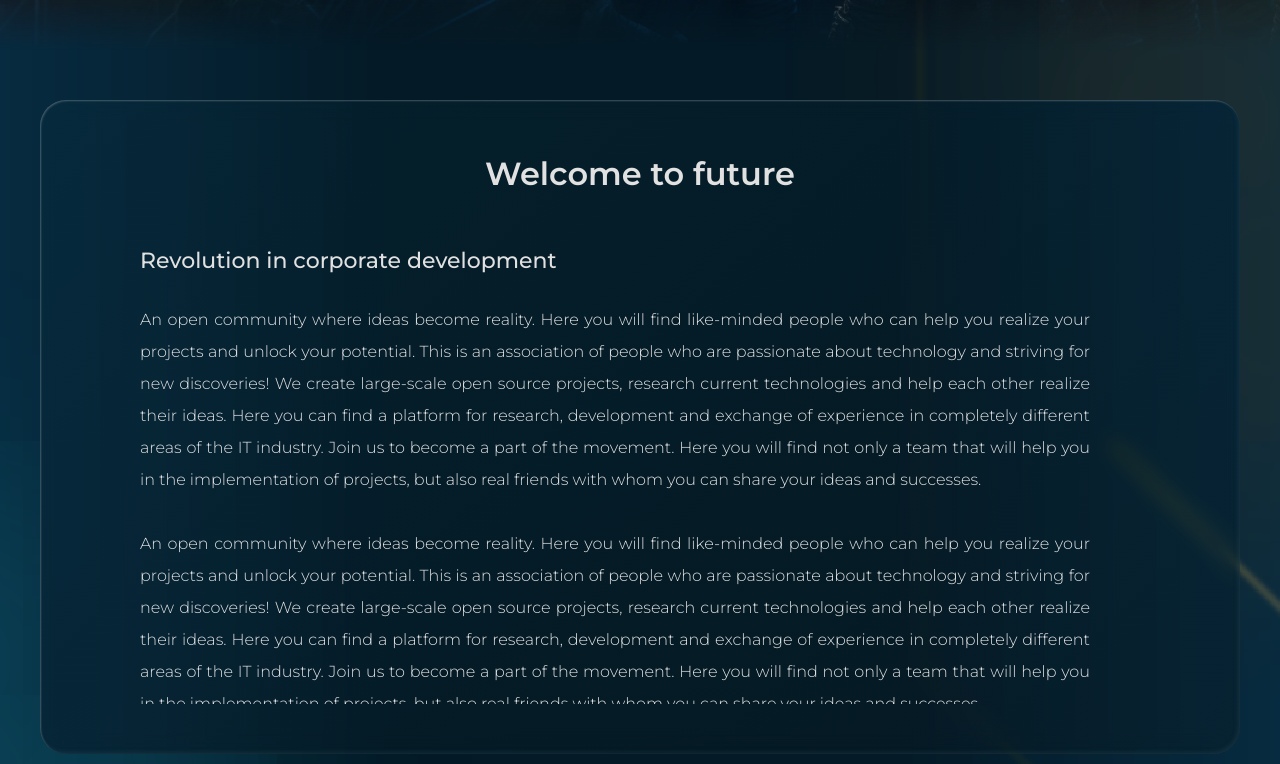
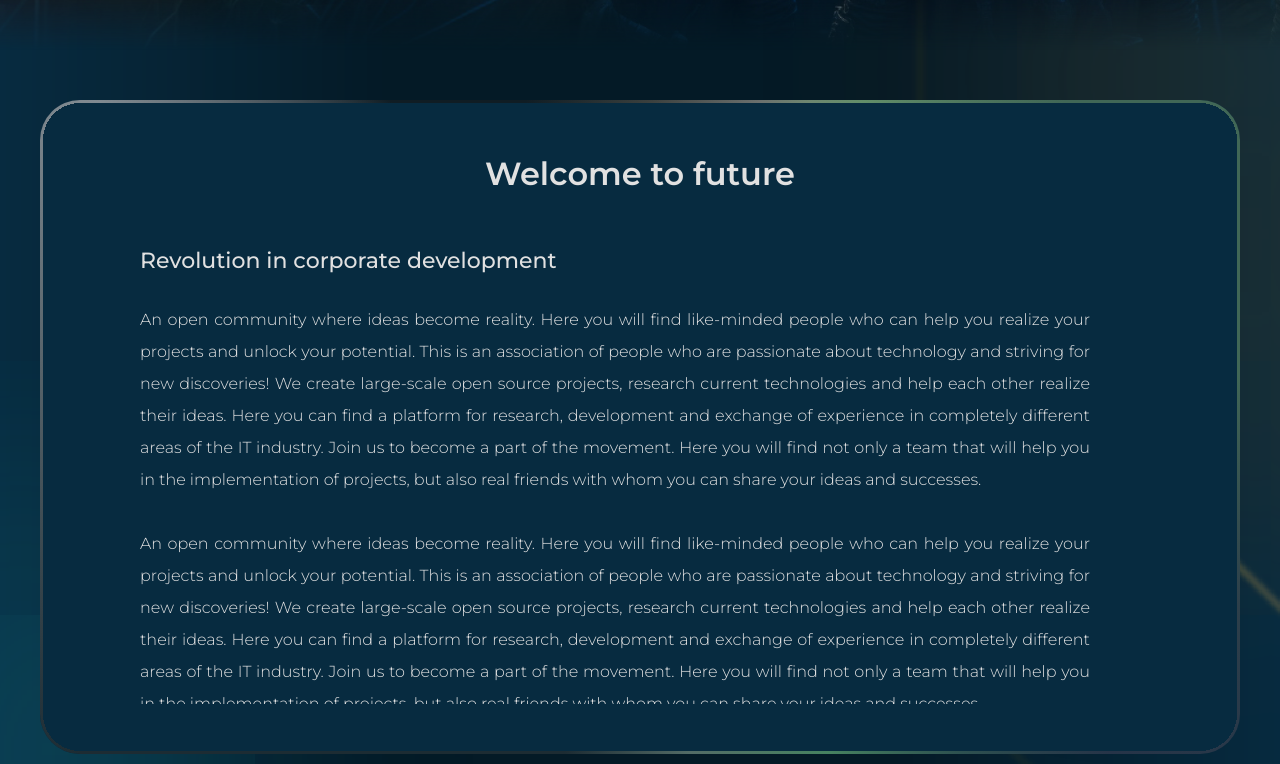
Before and after one commit to TheMacroeconomicDao/gyber-social-platform, a Next.js app: page / in a window 1280 px wide. Shown: the part 656-1420 px from the top of the page. Built offline with nearby package versions, Linux system fonts and the light colour scheme; a web font is replaced by a local one.

Commit message:
add border, scroll

```diff
--- a/src/shared/ui/Substrate/Substrate.module.scss
+++ b/src/shared/ui/Substrate/Substrate.module.scss
@@ -1,19 +1,39 @@
 .Substrate {
   margin-top: 50px;
   border-radius: 26px;
-  background: linear-gradient(
-                  318deg,
-                  rgba(9, 21, 26, 0.3) 0%,
-                  rgba(7, 46, 63, 0.3) 100%
-  );
-  box-shadow: 1px 1px 2px 0 rgba(255, 255, 255, 0.25) inset,
-  -2px -2px 4px 0 rgba(61, 86, 95, 0.25) inset,
+  // background: linear-gradient(
+  //                 318deg,
+  //                 rgba(9, 21, 26, 1) 0%,
+  //                 rgba(7, 46, 63, 1) 100%
+  // );
+  background: radial-gradient(circle at 100% 100%, #072b40 0, #072b40 37px, transparent 37px) 0% 0%/40px 40px no-repeat,
+  radial-gradient(circle at 0 100%, #072b40 0, #072b40 37px, transparent 37px) 100% 0%/40px 40px no-repeat,
+  radial-gradient(circle at 100% 0, #072b40 0, #072b40 37px, transparent 37px) 0% 100%/40px 40px no-repeat,
+  radial-gradient(circle at 0 0, #072b40 0, #072b40 37px, transparent 37px) 100% 100%/40px 40px no-repeat,
+  linear-gradient(#072b40, #072b40) 50% 50%/calc(100% - 6px) calc(100% - 80px) no-repeat,
+  linear-gradient(#072b40, #072b40) 50% 50%/calc(100% - 80px) calc(100% - 6px) no-repeat,
+  conic-gradient(from 301deg, #808a91 0%, #101d24 6%, #101d24 11%, #3c413f 17%, #6b706e 22%, #6d8670 24%, #628e69 26%, #416756 31%, #416756 40%, #2d3f4a 46%, #263448 51%, #2e5150 54%, #478260 58%, #536b66 64%, #1d2c33 70%, #1d2c33 83%, #808a91 100%);
+  box-shadow: 0px 0px 0px 0 rgba(255, 255, 255, 0.25) inset,
+  0px 0px 0px 0 rgba(61, 86, 95, 0.25) inset,
   900px -200px 500px -20px rgba(123, 68, 0, 0.20),
   -1000px 400px 700px 0px rgba(33, 209, 220, 0.15);
-  backdrop-filter: blur(10px);
   width: 100%;
   max-width: 1200px;
   padding: 50px 100px;
+  border-radius: 40px;
+
+  // position: relative;
+  // z-index: 1;
+  // &::after{
+  //   content: '';
+  //   width: 100%;
+  //   height: 100%;
+  //   background-color: #072b40;
+  //   position: absolute;
+  //   top: 0;
+  //   left: 0;
+  //   z-index: -1;
+  // }
   .text_box {
     font-size: 16px;
     font-weight: 300;
@@ -25,18 +45,27 @@
     padding: 0 50px 0 0;
     height: 400px;
     overflow-y: auto;
-    scrollbar-width: thin;
-    scrollbar-color: #fff #072b40;
-
-    &::-webkit-scrollbar {
-      width: 2px;
-      background: #b9b9b9;
+    &::-webkit-scrollbar-track
+    {
+      background: rgb(7,43,64);
+      background: -moz-linear-gradient(90deg, rgba(7,43,64,1) 0%, rgba(7,43,64,1) 45%, rgba(255,255,255,1) 50%, rgba(7,43,64,1) 55%, rgba(7,43,64,1) 100%);
+      background: -webkit-linear-gradient(90deg, rgba(7,43,64,1) 0%, rgba(7,43,64,1) 45%, rgba(255,255,255,1) 50%, rgba(7,43,64,1) 55%, rgba(7,43,64,1) 100%);
+      background: linear-gradient(90deg, rgba(7,43,64,1) 0%, rgba(7,43,64,1) 45%, rgba(255,255,255,1) 50%, rgba(7,43,64,1) 55%, rgba(7,43,64,1) 100%);
+      filter: progid:DXImageTransform.Microsoft.gradient(startColorstr="#072b40",endColorstr="#072b40",GradientType=1);
     }
 
-    &::-webkit-scrollbar-thumb {
+    &::-webkit-scrollbar
+    {
+      width: 13px;
+      background-color: #F5F5F5;
+    }
+
+    &::-webkit-scrollbar-thumb
+    {
+      // border-radius: 10px;
+      // -webkit-box-shadow: inset 0 0 6px rgba(0,0,0,.3);
       background-color: #fff;
-      outline: 4px solid #fff;
-      -webkit-border-radius: 2ex;
+      border-radius: 6px;
     }
   }
   h2 {
```
